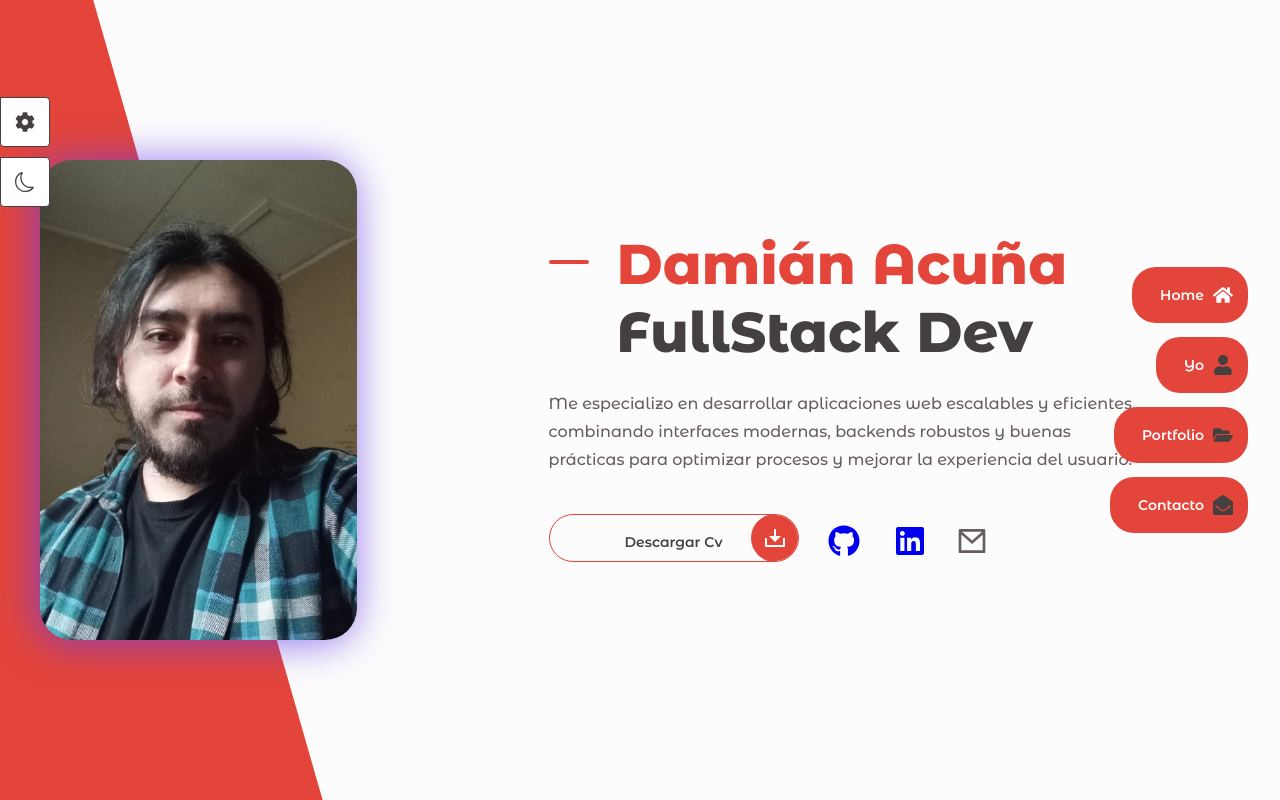
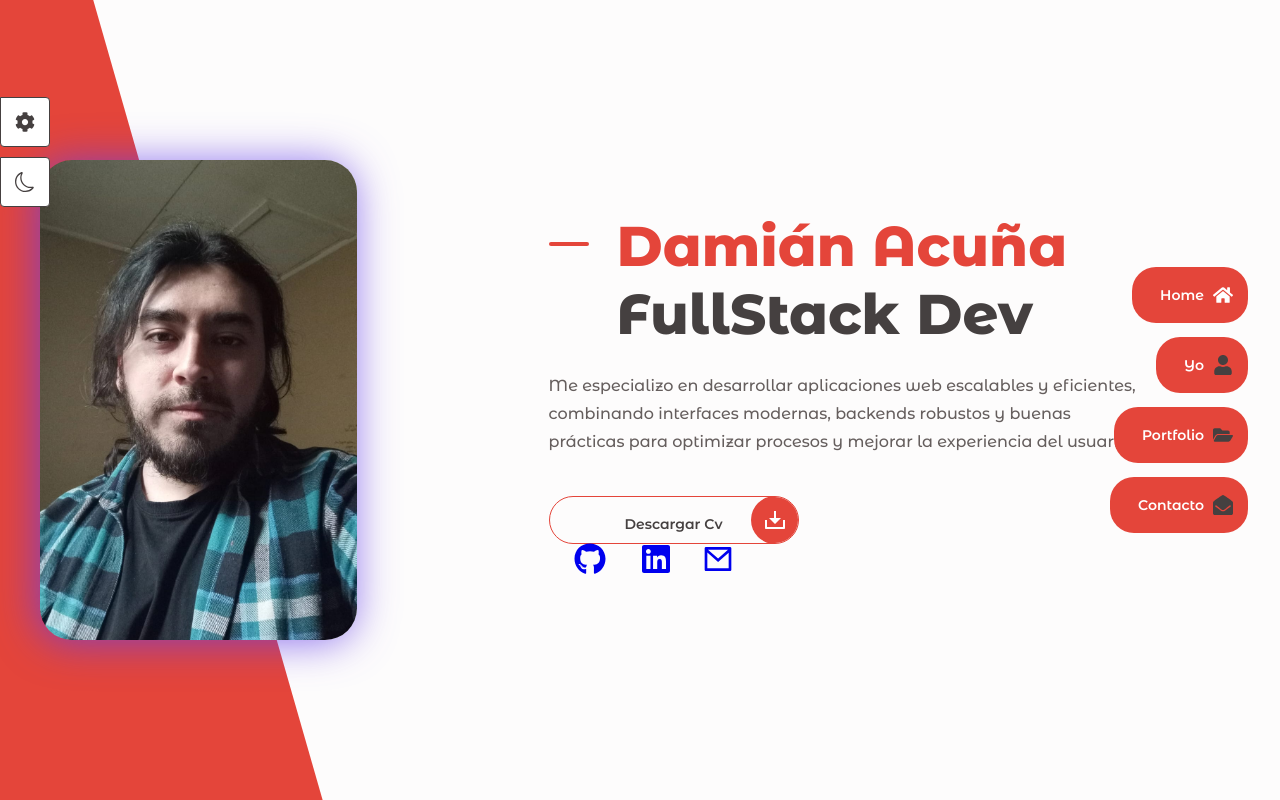
Before and after one commit to wizzard95/portfolio-website-damian1, a React (Vite) app: page / in a window 1280 px wide. Built offline with nearby package versions, Linux system fonts and the light colour scheme.

Commit message:
modificacion de iconos de contacto del home.jsx

```diff
--- a/src/pages/home/Home.jsx
+++ b/src/pages/home/Home.jsx
@@ -30,13 +30,16 @@ const home = () => {
                <span className="button-icon">
                  <RiDownload2Line />
                </span>
+
+
         </a>
 
-
-
-       <a href="https://github.com/wizzard95"> <div className="icon-home"><FaGithub /></div></a>
-       <a href="https://www.linkedin.com/in/dami%C3%A1n-acu%C3%B1a-646705244/"> <div className="icon-home"><FaLinkedin /></div></a>
-        <div className="icon-home"><RiMailLine /></div>
+  <div>
+       <a href="https://github.com/wizzard95" target='_blank'> <div className="icon-home"><FaGithub /></div></a>
+       <a href="https://www.linkedin.com/in/dami%C3%A1n-acu%C3%B1a-646705244/" target='_blank'> <div className="icon-home"><FaLinkedin /></div></a>
+      {/*  <div className="icon-home" target='_blank'><Link to='./contact'></Link><RiMailLine /></div> */}
+      <a href="/contact"><div className="icon-home"><RiMailLine /></div></a>
+  </div>
 
 
     </div>
```
